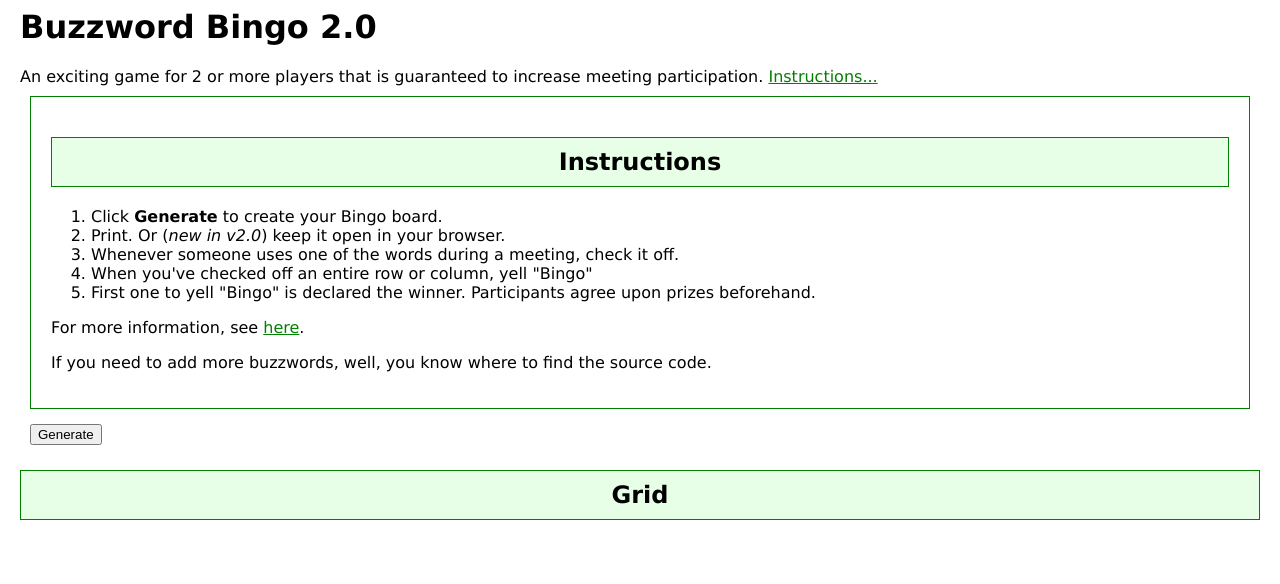
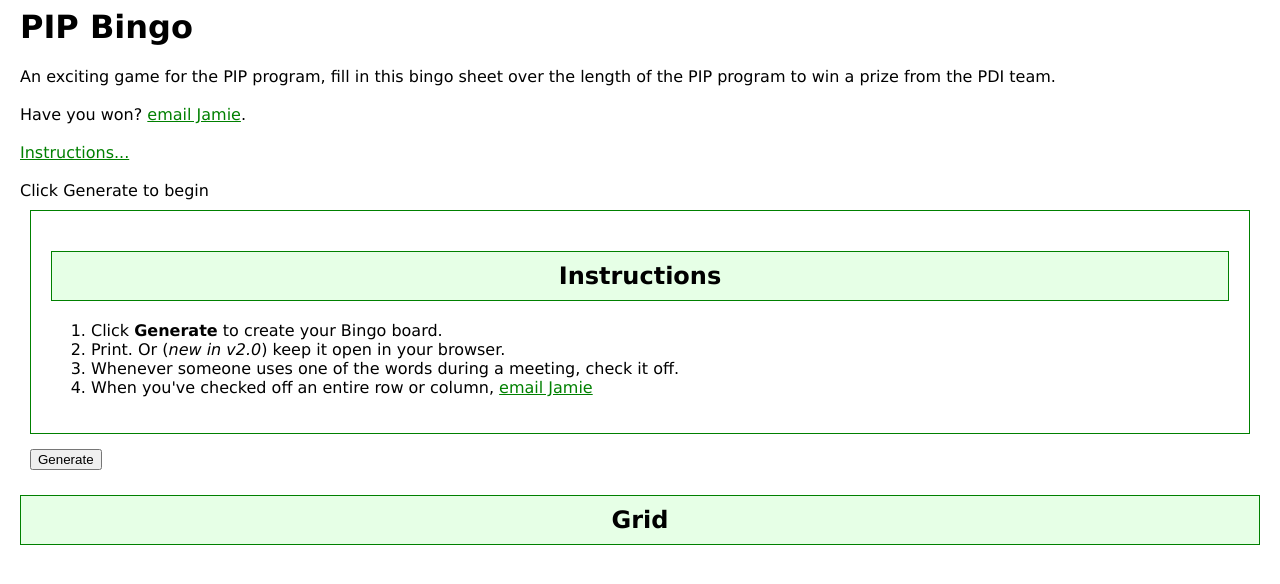
Before and after one commit to Jamie-Shelter/bingo, a plain HTML site: page bingo.html in a window 1280 px wide. Both pictures are taken after a click on the link "Instructions...". Drawn offline with Linux system fonts and the light colour scheme.

Commit message:
updated with boring things
why are you bothering reading this?

```diff
--- a/bingo.html
+++ b/bingo.html
@@ -5,7 +5,7 @@ http://unlicense.org/
 -->
 <html>
 <head>
-	<title>Buzzword Bingo 2.0</title>
+	<title>PIP Bingo</title>
 
 	<style>
 	h2 {background:rgb(230,255,230);text-align:center;padding:10px;border:1px solid green;}
@@ -49,73 +49,31 @@ http://unlicense.org/
 	<script type="text/javascript">
 
 	words = [
-		"Agile",
-		"Alignment",
-		"Analytics",
-		"Artifacts",
-		"Audit Trail",
-		"Automated",
-		"Best Practices",
-		"Big Data",
-		"Business Process",
-		"Cloud",
-		"Compliance",
-		"Configurable",
-		"Convergence",
-		"Cross-Platform",
-		"Data Extractions",
-		"Data Manipulation",
-		"Data Validation",
-		"Design Integrity",
-		"Distributed",
-		"Enhancements",
-		"Enterprise",
-		"Gamification",
-		"Harness",
-		"High Level",
-		"HTML5",
-		"Impact",
-		"Incentivize",
-		"Industry Standards",
-		"Infrastructure",
-		"Innovation",
-		"Intellectual capital",
-		"Iterative",
-		"Layered Architecture",
-		"Leverage",
-		"Logistics",
-		"Maintenance Cycle",
-		"Meta Data",
-		"Methodology",
-		"Multi-tiered",
-		"Niche",
-		"On-Line",
-		"Open Source",
-		"Open Standards",
-		"Outside the Box",
-		"Paradigm",
-		"Platform",
-		"Pluggable",
-		"Proactive",
-		"Project",
-		"Relationship",
-		"Requirement",
-		"Right-sizing",
-		"Road Map",
-		"SaaS",
-		"Scalable",
-		"Service Oriented Architecture",
-		"Skills transfer",
-		"Solution",
-		"Streamlined",
-		"Synergise",
-		"Technical",
-		"User Experience",
-		"Utilise",
-		"Value-added",
-		"Web 2.0",
-		"Workflow",
-		"XML"
+		"'Agile'",
+        "Bring a Colleague",
+		"Big up PIP to your Team",
+		"Recruit a guest speaker",
+		"bring an idea from one of the talks to the team",
+		"Support a retro",
+		"Do a blog post",
+		"Support on PIP Session",
+		"Participate in User Testing",
+		"Facilitate a Persona development workshop",
+		"Use a method learnt from one of the talks",
+		"Use The PIP feedback form",
+		"Play PIP BINGO",
+		"Pets on Camera",
+		"Tell your team about PIP",
+		"Request a Topic",
+		"Someone forgets to mute",
+		"Become a PIP Champion",
+		"Get your user interview Badge",
+		"Go to an Ideation Session",
+		"Attend a Crazy 8",
+		"Use disruptive mind mapping",
+		"Request a Retro",
+		"'Innovation'",
+		"'User Experience'"
 		];
 
 	var cells = {};
@@ -220,12 +178,19 @@ http://unlicense.org/
 	</script>
 </head>
 <body onLoad="start()">
-<h1>Buzzword Bingo 2.0</h1>
+<h1>PIP Bingo</h1>
 
-An exciting game for 2 or more players that is guaranteed to increase
-meeting participation.
+An exciting game for the PIP program, fill in this bingo sheet over the length of the PIP program to win a prize from the PDI team.
+<br>
+<br>
+Have you won? <a href="mailto:jamie_tringham@shelter.org.uk?subject=I%20Won%20PIP%20Bingo!&body=Hi%20Jamie%2C%0D%0A%0D%0AI%20won%20PIP%20Bingo%2C%20you%20owe%20me%20a%20prize.%0D%0A%0D%0AI%20absolutely%20haven't%20cheated%2C%20i%20promise.">email Jamie</a>.
+<br>
+<br>
+<a href="javascript:toggle('instructions');">Instructions...</a>
+<br>
+<br>
+Click Generate to begin
 
-<a href="javascript:toggle('instructions');">Instructions...</a>
 
 <noscript>
 <div class="error">
@@ -243,14 +208,10 @@ You do not have JavaScript enabled. JavaScript must be enabled for this applicat
 	<li>Click <strong>Generate</strong> to create your Bingo board.</li>
 	<li>Print. Or (<em>new in v2.0</em>) keep it open in your browser.</li>
 	<li>Whenever someone uses one of the words during a meeting, check it off.</li>
-	<li>When you've checked off an entire row or column, yell &quot;Bingo&quot;</li>
-	<li>First one to yell &quot;Bingo&quot; is declared the winner. Participants agree upon prizes beforehand.</li>
+	<li>When you've checked off an entire row or column, <a href="mailto:jamie_tringham@shelter.org.uk?subject=I%20Won%20PIP%20Bingo!&body=Hi%20Jamie%2C%0D%0A%0D%0AI%20won%20PIP%20Bingo%2C%20you%20owe%20me%20a%20prize.%0D%0A%0D%0AI%20absolutely%20haven't%20cheated%2C%20i%20promise.">email Jamie</a>
+    </li>
 </ol>
-<p>
-	For more information, see <a href="http://dilbert.com/fast/1994-02-22/" target="_new">here</a>.
-</p><p>
-	If you need to add more buzzwords, well, you know where to find the source code.
-</p>
+
 </div>
 <form>
 <input type="button" value="Generate" onClick="generate();"/>
```
